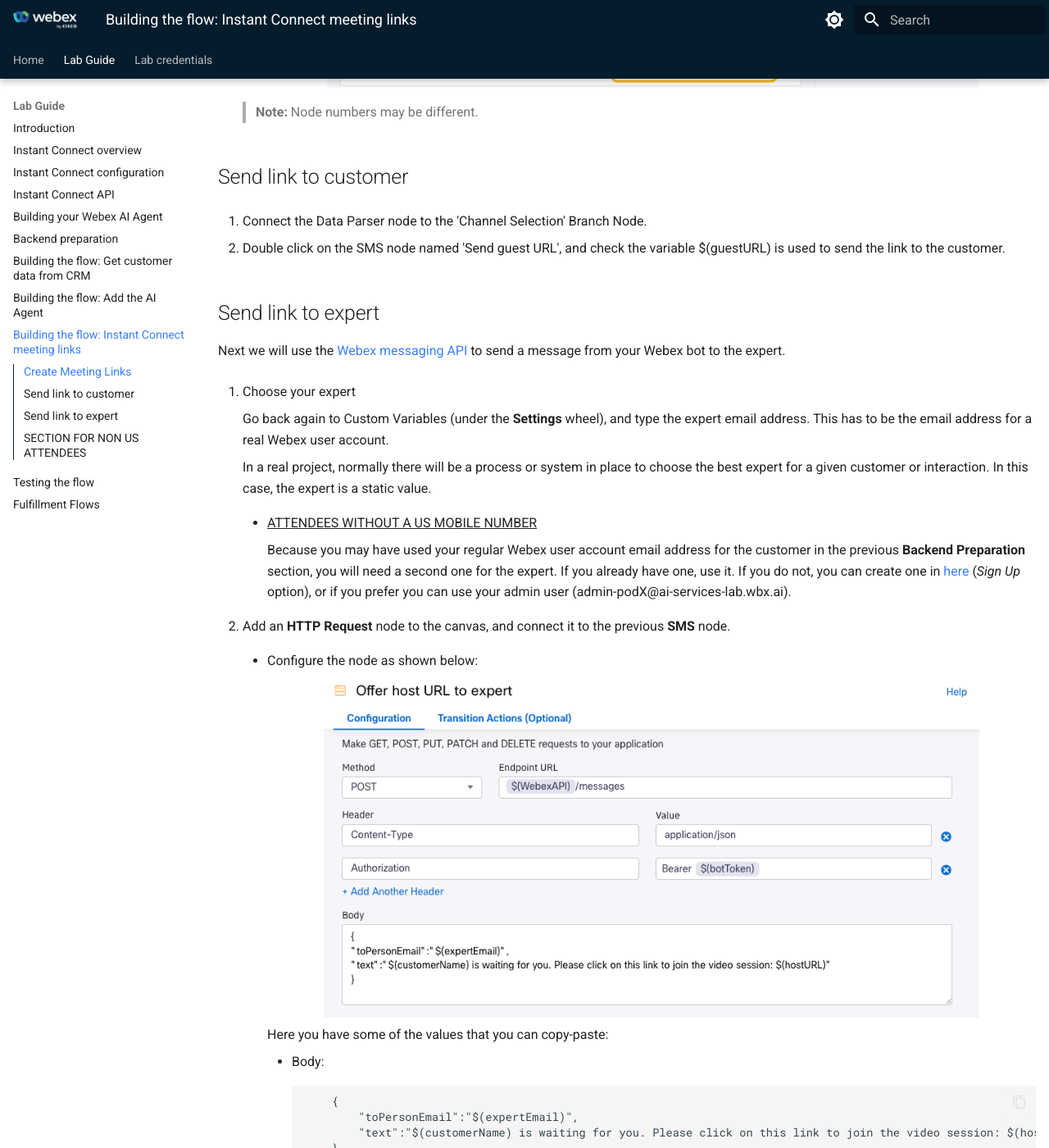
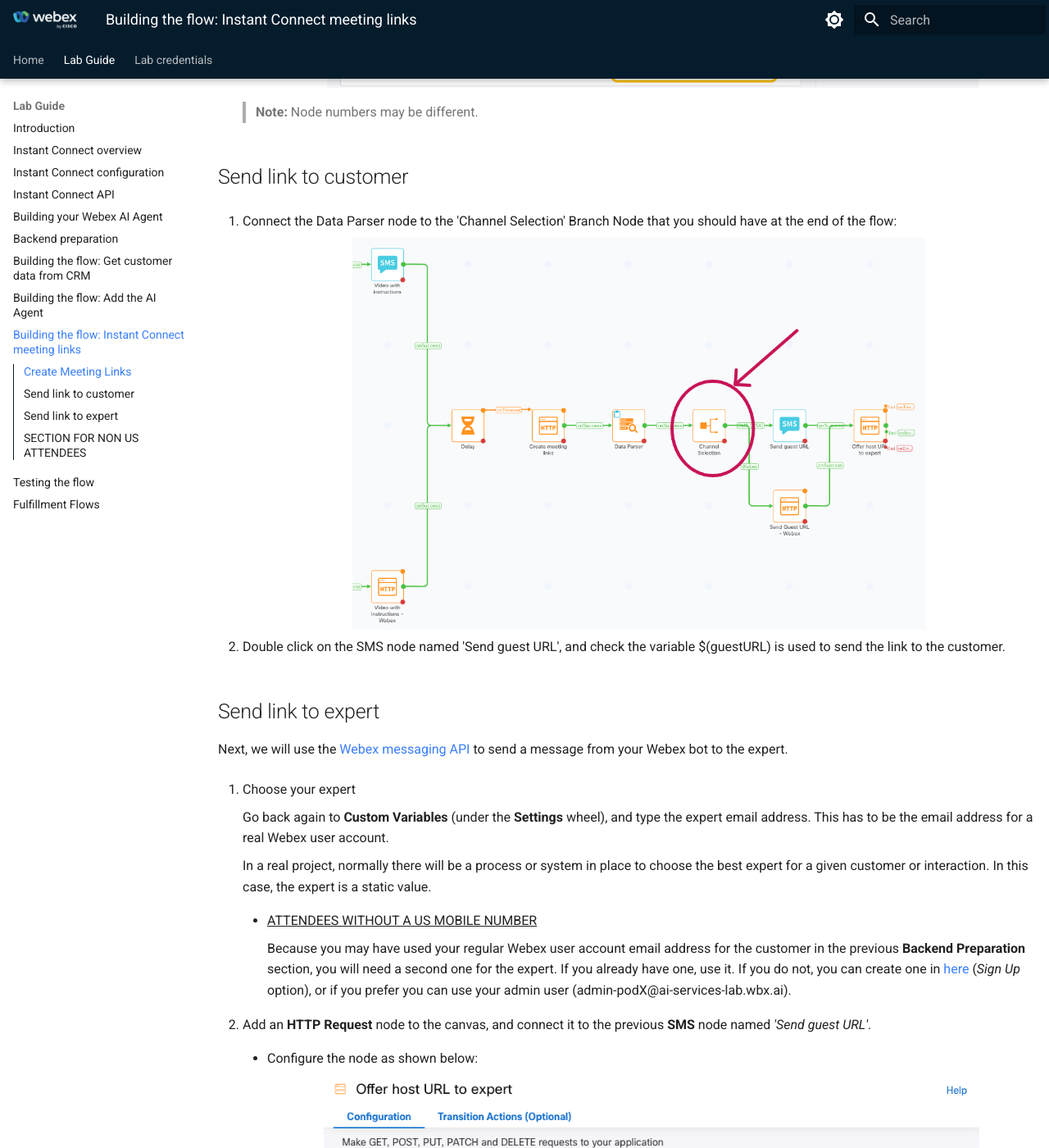
Before and after one commit to WebexCC-SA/LAB-2857, an MkDocs documentation site: the page built from docs/08-connectflow-03-ic.md, in a window 1280 px wide and 1400 px high, scrolled down 3649 px. Shown: the whole window at 82% size. Built offline with MkDocs 1.6.1 and Material for MkDocs 9.7.7, drawn with Linux system fonts in a browser that asks for light colours; some of the changed text lies outside the part shown.

Commit message:
better section 3

```diff
--- a/docs/08-connectflow-03-ic.md
+++ b/docs/08-connectflow-03-ic.md
@@ -90,17 +90,19 @@
 
 ## Send link to customer
 
- 1. Connect the Data Parser node to the 'Channel Selection' Branch Node.
+ 1. Connect the Data Parser node to the 'Channel Selection' Branch Node that you should have at the end of the flow:
+
+    ![Channel Selection Node](images/channel-selection-node.png){style="width:700px; display:block; margin:0 auto;"}
 
  2. Double click on the SMS node named 'Send guest URL', and check the variable $(guestURL) is used to send the link to the customer.
 
 ## Send link to expert
 
-Next we will use the [Webex messaging API](https://developer.webex.com/docs/api/v1/messages/create-a-message) to send a message from your Webex bot to the expert.
+Next, we will use the [Webex messaging API](https://developer.webex.com/docs/api/v1/messages/create-a-message) to send a message from your Webex bot to the expert.
 
 1. Choose your expert
 
-    Go back again to Custom Variables (under the **Settings** wheel), and type the expert email address. This has to be the email address for a real Webex user account.
+    Go back again to **Custom Variables** (under the **Settings** wheel), and type the expert email address. This has to be the email address for a real Webex user account.
 
     In a real project, normally there will be a process or system in place to choose the best expert for a given customer or interaction. In this case, the expert is a static value.
 
@@ -109,7 +111,7 @@
 
         Because you may have used your regular Webex user account email address for the customer in the previous **Backend Preparation** section, you will need a second one for the expert. If you already have one, use it. If you do not, you can create one in [here](http://web.webex.com) (_Sign Up_ option), or if you prefer you can use your admin user (admin-podX@ai-services-lab.wbx.ai).
 
-2. Add an **HTTP Request** node to the canvas, and connect it to the previous **SMS** node.
+2. Add an **HTTP Request** node to the canvas, and connect it to the previous **SMS** node named _'Send guest URL'_.
 
     - Configure the node as shown below:
 
@@ -133,9 +135,9 @@
 
 If you do not have a US mobile number, you can still test your flow.
 
-1. Go to the _Channel Selection_ **Branch Node**, and connect the 'Webex' outcome to the **HTTP Request Node** named _Reminder-Webex Channel_
+1. Go to the _Channel Selection_ **Branch Node** at the beginning of the Flow, and connect the 'Webex' outcome to the **HTTP Request Node** named _Reminder-Webex Channel_:
 
-    (You may need to zoom out and go to the beginning of the flow)
+    > Note: You may need to zoom out and go to the beginning of the flow)
 
 
     ![Webex Option](images/webex-option-1.png){style="width:900px; display:block; margin:0 auto;"}
@@ -144,7 +146,7 @@
 
 You need to follow some more steps in order to use Webex as the channel for this use case:
 
-2. At the left side menu bar, click on **Assets** and **Integrations** (Save your Flow first!)
+2. At the left side Webex Connect menu bar, click on **Assets** and **Integrations** (Save your Flow first!)
 
 3. Click on **Add Integration** and choose **Inbound Webhook**
 
```
Also changed, not shown: other parts of docs/08-connectflow-03-ic.md (+1 -1 lines), docs/images/channel-selection-node.png (added).
